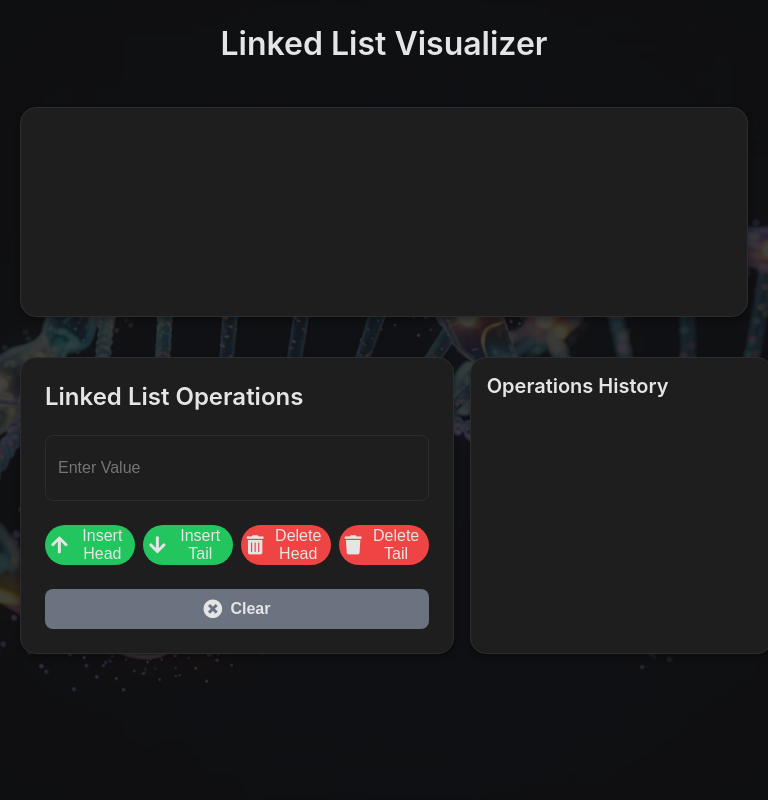
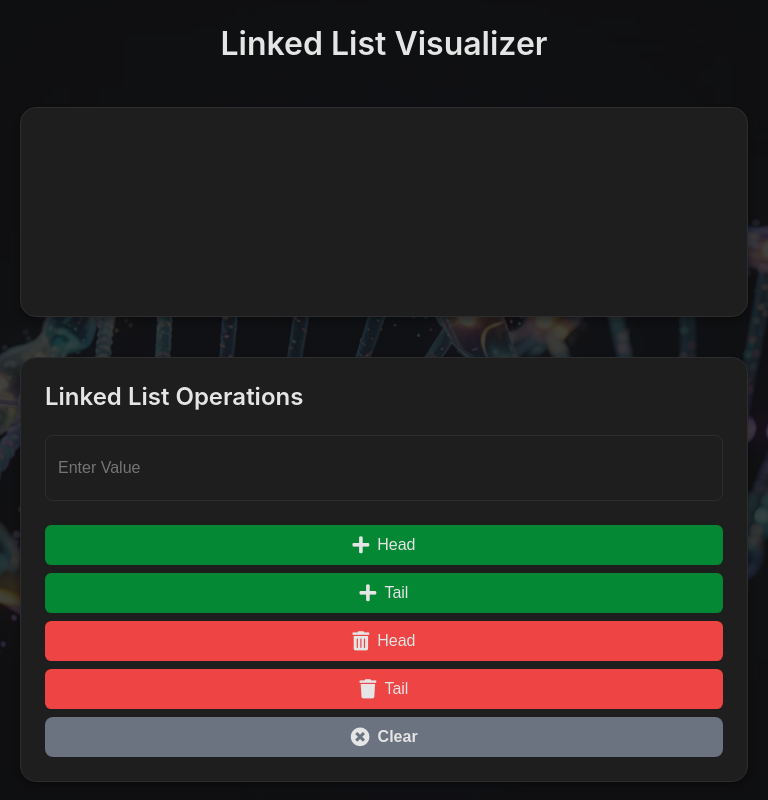
Before and after one commit to sachinaryan912/AlgoSpectra, a React (Create React App) app: page /algoSpectra/linkedlist in a window 768 px wide. Built offline with nearby package versions, Linux system fonts and the light colour scheme; a web font is replaced by a local one; what timers would draw is missing.

Commit message:
update css

```diff
--- a/src/pages/algorithms/LinkedListPage.jsx
+++ b/src/pages/algorithms/LinkedListPage.jsx
@@ -114,22 +114,23 @@ export default function LinkedListPage() {
                     </div>
                     <div className="ll-button-group">
                         <button className="ll-button green" onClick={handleInsertHead}>
-                            <i className="fas fa-arrow-up"></i> Insert Head
+                            <i className="fas fa-plus"></i> Head
                         </button>
                         <button className="ll-button green" onClick={handleInsertTail}>
-                            <i className="fas fa-arrow-down"></i> Insert Tail
+                            <i className="fas fa-plus"></i> Tail
                         </button>
                         <button className="ll-button red" onClick={handleDeleteHead}>
-                            <i className="fas fa-trash-alt"></i> Delete Head
+                            <i className="fas fa-trash-alt"></i> Head
                         </button>
                         <button className="ll-button red" onClick={handleDeleteTail}>
-                            <i className="fas fa-trash"></i> Delete Tail
+                            <i className="fas fa-trash"></i> Tail
                         </button>
+                        <button className={`ll-clear-button ${darkMode ? "dark" : "light"}`} onClick={handleClear}>
+                        <i className="fas fa-times-circle"></i> Clear
+                    </button>
                     </div>
 
-                    <button className={`ll-clear-button ${darkMode ? "dark" : "light"}`} onClick={handleClear}>
-                        <i className="fas fa-times-circle"></i> Clear
-                    </button>
+
                 </div>
 
                 {/* Operations History */}
--- a/src/styles/linkedListStyle.css
+++ b/src/styles/linkedListStyle.css
@@ -123,7 +123,21 @@ body {
 /* Buttons */
 .ll-button-group {
     display: flex;
-    gap: 0.5rem;
+    flex-wrap: wrap; /* Allow buttons to wrap to the next line if needed */
+    gap: 0.5rem; /* Space between buttons */
+    justify-content: space-between; /* Distribute buttons evenly */
+}
+
+.ll-button-group button {
+    flex: 1 1 calc(50% - 0.5rem); /* Make buttons responsive and take up half the width */
+    max-width: 48%; /* Ensure buttons don’t exceed half the container width */
+}
+
+@media (max-width: 768px) {
+    .ll-button-group button {
+        flex: 1 1 100%; /* Make buttons full width on smaller screens */
+        max-width: 100%; /* Ensure buttons span the full width */
+    }
 }
 
 /* Modern Button Styles */
@@ -137,7 +151,7 @@ body {
     font-size: 1rem;
     font-weight: 400;
     border: none;
-    border-radius: 2rem;
+    border-radius: 0.4rem;
     cursor: pointer;
     color: #e5e5e5;
     background-color: #3b82f6;
@@ -150,7 +164,7 @@ body {
 }
 
 .ll-button.green {
-    background-color: #22c55e;
+    background-color: #048834;
 }
 
 .ll-button.green:hover {
@@ -243,15 +257,30 @@ body {
 
 /* Layout */
 .row2 {
-    display: grid;
-    grid-template-columns: 2fr; /* Single column by default */
-    gap: 1rem;
-    width: 98%; /* Ensure the grid container takes full width */
-    box-sizing: border-box; /* Include padding and borders in width calculations */
+    display: flex;
+    flex-direction: row;
+    gap: 1.5rem;
+    justify-content: space-between;
+    align-items: flex-start;
+    box-sizing: border-box;
 }
 
-@media (min-width: 768px) {
+.row2 > * {
+    flex: 1 1 calc(50% - 1rem);
+    max-width: calc(50% - 1rem);
+}
+
+@media (max-width: 768px) {
     .row2 {
-        grid-template-columns: 1fr 1fr; /* Two columns for larger screens */
+        flex-wrap: wrap;
+        gap: 1.5rem;
+        justify-content: space-between;
+        align-items: flex-start;
+        box-sizing: border-box;
+
+    }
+    .row2 > * {
+        flex: 1 1 100%;
+        max-width: 100%;
     }
 }
```
